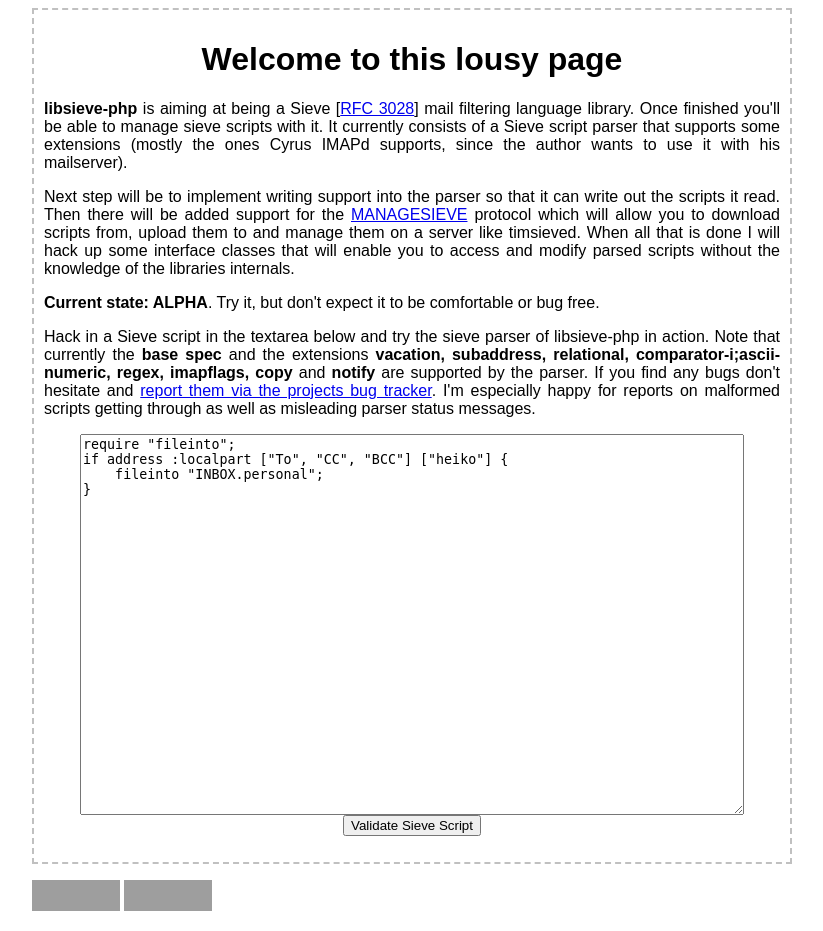
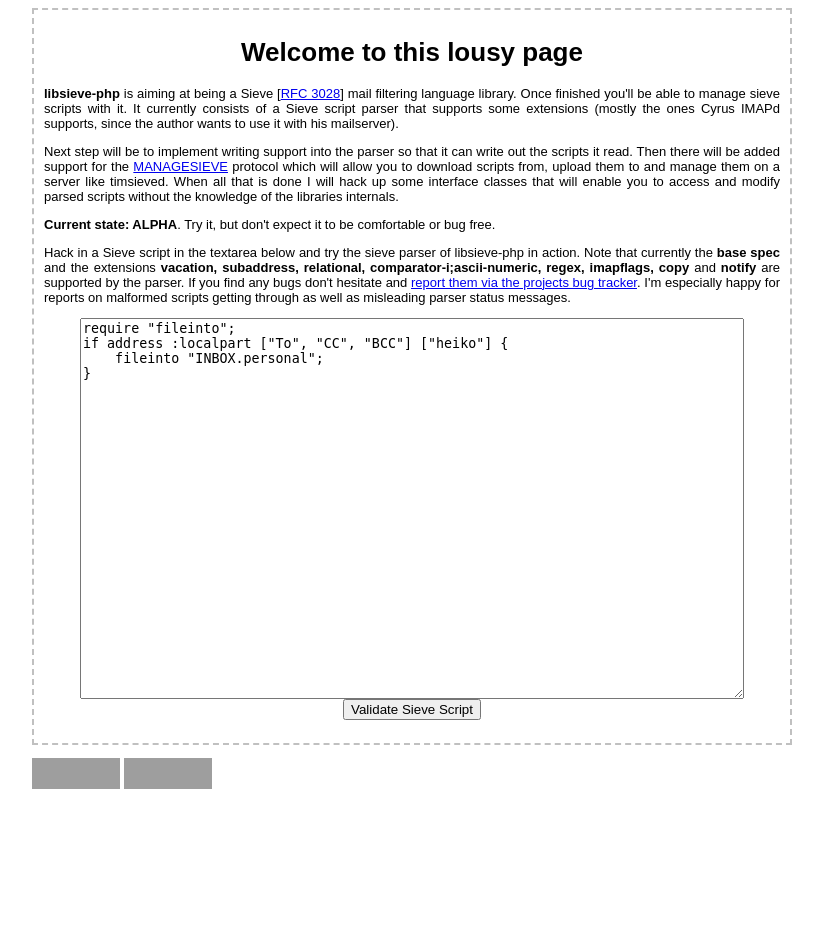
Before and after one commit to ProtonMail/libsieve-php, a PHP site: page / in a window 1280 px wide. Shown: the whole page, without its empty margins (228-1051 px from the left). After the commit the page ends 789 px from the top, so only its background shows below. Run offline with PHP 8.4, Linux system fonts and the light colour scheme; grey boxes are pictures that could not be loaded.

Commit message:
changed font size to 13px

```diff
--- a/web/index.php
+++ b/web/index.php
@@ -5,7 +5,7 @@
 	<meta http-equiv="Content-Type" content="text/html;charset=utf-8" />
 	<title>libsieve-php - A PHP Sieve library</title>
 </head>
-<body style="font-family:sans-serif; font-size:medium">
+<body style="font-family:sans-serif; font-size:13px">
 <div style="width:760px; margin-left:auto; margin-right:auto;">
 
 <div style="border-style:dashed; border-width:2px; border-color:silver; padding:10px">
--- a/web/validate.php
+++ b/web/validate.php
@@ -6,7 +6,7 @@
 	<title>libsieve-php - A PHP Sieve library</title>
 </head>
 
-<body style="font-family:sans-serif; font-size:medium">
+<body style="font-family:sans-serif; font-size:13px">
 <div style="width:760px; margin-left:auto; margin-right:auto">
 
 <p>
```
